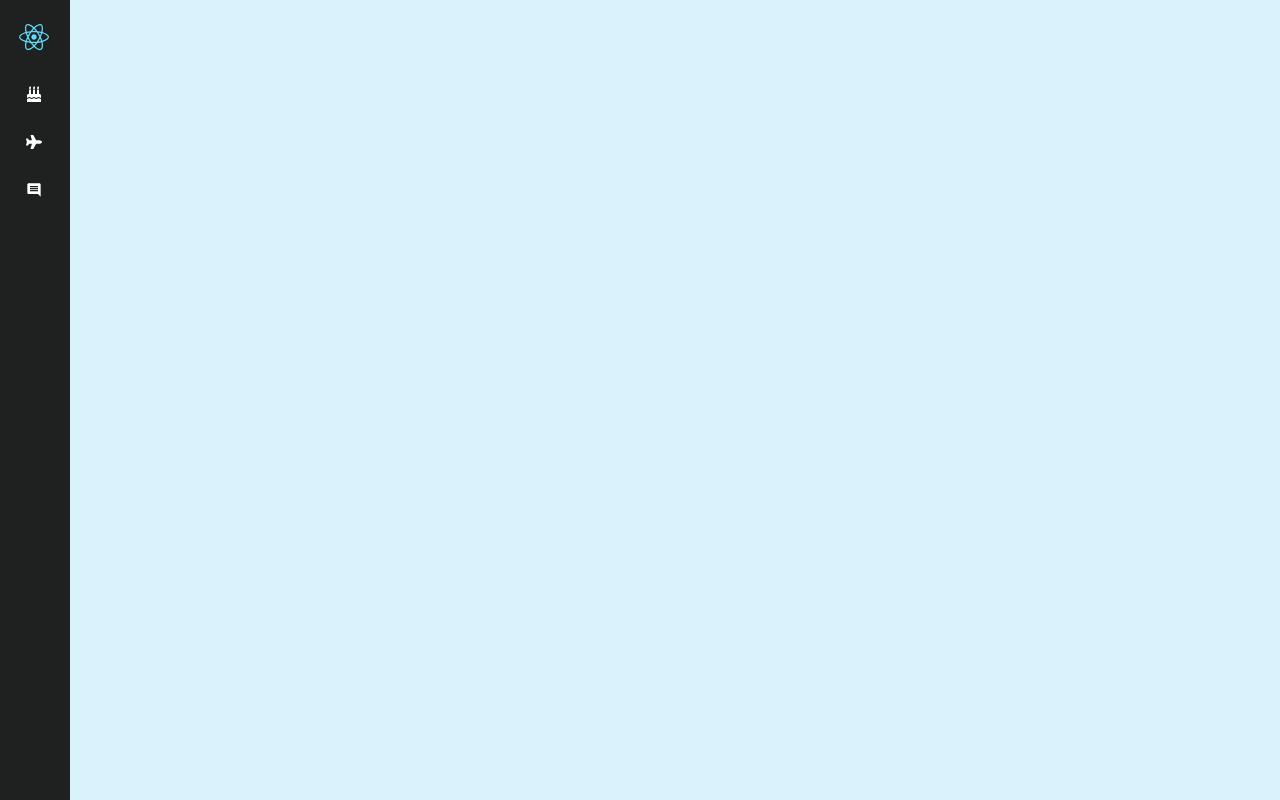
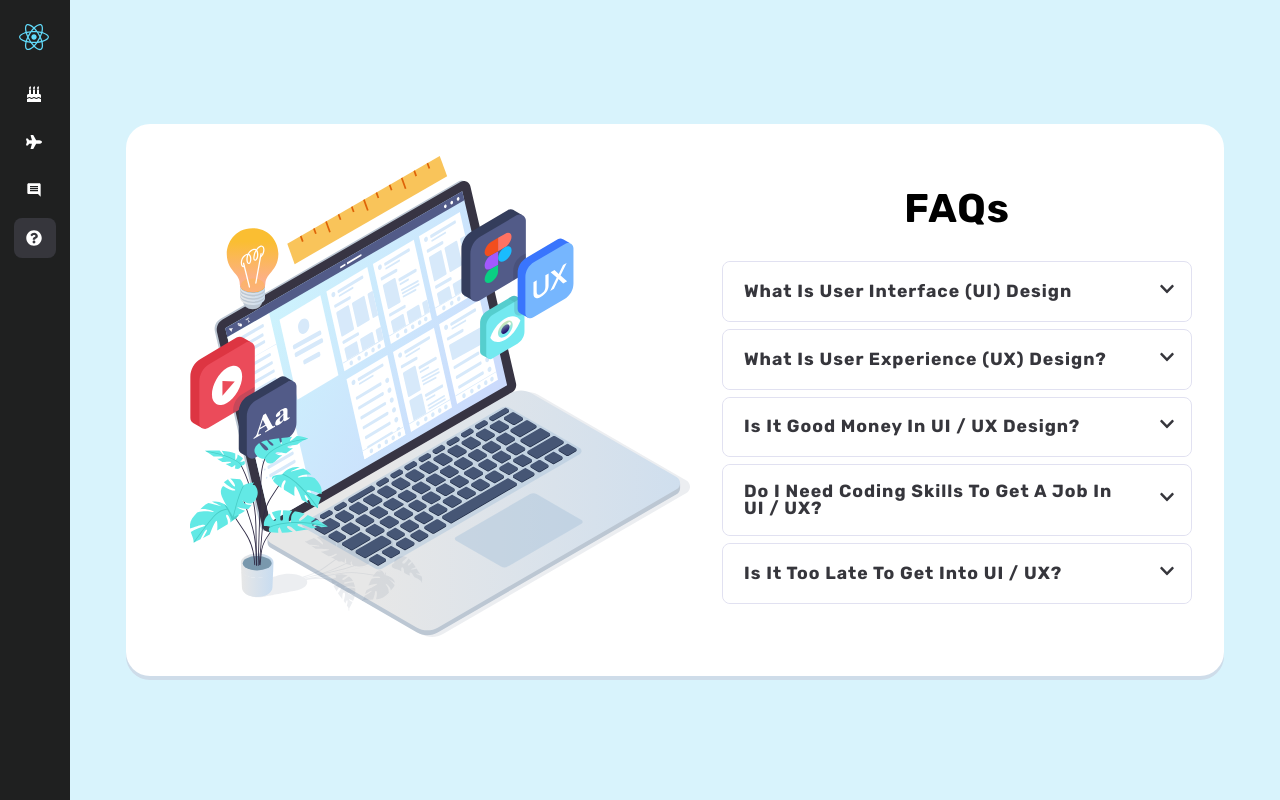
Before and after one commit to dolphius21/Hello-React, a React (Create React App) app: page /questions in a window 1280 px wide. Built offline with nearby package versions, Linux system fonts and the light colour scheme.

Commit message:
Done with Accordion component

```diff
--- a/src/App.js
+++ b/src/App.js
@@ -4,6 +4,7 @@ import Sidebar from './components/Sidebar';
 import Birthdays from './components/Birthdays';
 import Tours from './components/Tours';
 import Reviews from './components/Reviews';
+import Accordion from './components/Accordion';
 
 function App() {
   return (
@@ -24,6 +25,9 @@ function App() {
             <Route exact path="/reviews">
               <Reviews />
             </Route>
+            <Route exact path="/questions">
+              <Accordion />
+            </Route>
           </Switch>
         </main>
       </PageWrapper>
--- /dev/null
+++ b/src/components/Accordion.js
@@ -0,0 +1,52 @@
+import { useState, useEffect, useRef } from 'react';
+import questions from '../data/questions';
+import graphic from '../UIUX_design.svg';
+import Question from './Question';
+
+const Accordion = () => {
+  const [active, setActive] = useState(false);
+  const [height, setHeight] = useState(0);
+  const infoHeight = useRef(0);
+
+  const handleActiveClick = (id) => {
+    if (active === id) {
+      setActive(0);
+      setHeight(0);
+    } else {
+      setActive(id);
+    }
+  };
+
+  useEffect(() => {
+    if (active) {
+      setHeight(infoHeight.current.clientHeight);
+    }
+  }, [active]);
+
+  return (
+    <div className="accordion-container">
+      <div className="card accordion-card">
+        <div className="accordion-image-container">
+          <img src={graphic} alt="UI/UX design graphic" />
+        </div>
+        <div className="FAQs-container">
+          <h2>FAQs</h2>
+          {questions.map((question) => {
+            return (
+              <Question
+                key={question.id}
+                details={question}
+                active={active}
+                height={height}
+                infoHeight={infoHeight}
+                onActiveClick={handleActiveClick}
+              />
+            );
+          })}
+        </div>
+      </div>
+    </div>
+  );
+};
+
+export default Accordion;
--- /dev/null
+++ b/src/components/Question.js
@@ -0,0 +1,35 @@
+import { FaChevronUp, FaChevronDown } from 'react-icons/fa';
+
+const Question = ({ details, active, height, infoHeight, onActiveClick }) => {
+  return (
+    <div className="question-container">
+      <div
+        className="question"
+        onClick={() => onActiveClick(details.id)}
+        style={{
+          borderBottom:
+            active === details.id ? '1px solid #e1e1f1' : '1px solid #fff',
+          borderLeft:
+            active === details.id ? '5px solid #38b7dd' : '5px solid #fff',
+          color: active === details.id ? '#38b7dd' : undefined
+        }}
+      >
+        <h3 className="question-title">{details.title}</h3>
+        <span className="question-icon">
+          {active === details.id ? <FaChevronUp /> : <FaChevronDown />}
+        </span>
+      </div>
+      <div
+        className="question-info"
+        style={{
+          maxHeight: active === details.id ? height + 32 + 'px' : 0,
+          padding: `${active === details.id ? 16 + 'px' : 0} 1rem`
+        }}
+      >
+        <p ref={infoHeight}>{details.info}</p>
+      </div>
+    </div>
+  );
+};
+
+export default Question;
--- a/src/components/Sidebar.js
+++ b/src/components/Sidebar.js
@@ -1,5 +1,10 @@
 import { NavLink } from 'react-router-dom';
-import { FaReact, FaBirthdayCake, FaPlane } from 'react-icons/fa';
+import {
+  FaReact,
+  FaBirthdayCake,
+  FaPlane,
+  FaQuestionCircle
+} from 'react-icons/fa';
 import { MdComment } from 'react-icons/md';
 
 const Sidebar = () => {
@@ -27,6 +32,11 @@ const Sidebar = () => {
               <MdComment className="nav-icon" />
             </NavLink>
           </li>
+          <li className="nav-link">
+            <NavLink exact to="/questions" activeClassName="active">
+              <FaQuestionCircle className="nav-icon" />
+            </NavLink>
+          </li>
         </ul>
       </nav>
     </aside>
--- /dev/null
+++ b/src/data/questions.js
@@ -0,0 +1,29 @@
+const questions = [
+  {
+    id: 1,
+    title: 'What is User Interface (UI) Design',
+    info: 'User Interface (UI) Design brings together concepts from interaction design, visual design, and information architecture.'
+  },
+  {
+    id: 2,
+    title: 'What is User Experience (UX) Design?',
+    info: 'User Experience (UX) Design is the process of supporting user behavior through usability, usefulness, and desirability provided in the interaction with a product.'
+  },
+  {
+    id: 3,
+    title: 'Is it good money in UI / UX design?',
+    info: 'UI / UX salaries are impressive even at an entry level.'
+  },
+  {
+    id: 4,
+    title: 'Do I need coding skills to get a job in UI / UX?',
+    info: 'You can become a great product designer without learning to code, but I would be lying if I said that knowing at least some HTML and CSS is not an advantage.'
+  },
+  {
+    id: 5,
+    title: 'Is it too late to get into UI / UX?',
+    info: 'I would say it has never been a better time to get into UI/UX. The demand across the planet is increasing daily, and I don’t see it stopping anytime soon.'
+  }
+];
+
+export default questions;
--- a/src/index.css
+++ b/src/index.css
@@ -1,18 +1,20 @@
 @import url('https://fonts.googleapis.com/css2?family=Rubik:wght@400;500;600;700&display=swap');
 :root {
   --react-clr: #61dbfb;
+  --react-clr-lighter: #f5fcff;
   --react-clr-light: #d8f3fc;
-  --react-clr-dark: #38bcdd;
+  --react-clr-dark: #38b7dd;
   --red-clr: #ee4042;
   --green-clr: #3dd598;
   --neutral-clr: #9c9cb3;
-  --neutral-clr-light: #f2f2fb;
+  --neutral-clr-light: #e1e1f1;
   --neutral-clr-dark: #78788f;
   --white-clr: #fff;
   --black-clr: #1f2020;
   --black-clr-light: #36363c;
   --black-clr-dark: #1c1a1c;
-  --transition: all 0.3s linear;
+  --transition-1: all 0.2s linear;
+  --transition-2: all 0.3s linear;
   --spacing: 0.1rem;
   --border: 2px solid #eaeaf7;
   --radius-sm: 0.5rem;
@@ -62,7 +64,7 @@ h3 {
 h4 {
   font-size: 0.875rem;
 }
-@media screen and (min-width: 800px) {
+@media screen and (min-width: 992px) {
   h1 {
     font-size: 4rem;
   }
@@ -117,7 +119,7 @@ h4 {
   font-weight: 600;
   padding: 13px 40px;
   border: 0;
-  transition: var(--transition);
+  transition: var(--transition-2);
 }
 .btn-default {
   color: var(--white-clr);
@@ -154,7 +156,7 @@ h4 {
   background: var(--black-clr);
   color: var(--white-clr);
   overflow: hidden;
-  transition: var(--transition);
+  transition: var(--transition-2);
 }
 .sidebar-header {
   min-width: 40px;
@@ -185,7 +187,7 @@ h4 {
   color: var(--white-clr);
   padding: 0.75rem;
   border-radius: var(--radius-sm);
-  transition: var(--transition);
+  transition: var(--transition-2);
 }
 .nav-container .nav-links .nav-link .active {
   background: var(--black-clr-light);
@@ -361,18 +363,89 @@ h4 {
   background: transparent;
   border-color: transparent;
   margin: 0 0.5rem;
-  transition: var(--transition);
+  transition: var(--transition-2);
   cursor: pointer;
 }
 .prev-btn:hover,
 .next-btn:hover {
   color: var(--clr-primary-5);
 }
+/* Accordion Styles */
+.accordion-container {
+  max-width: 1200px;
+  text-align: center;
+}
+.accordion-card {
+  position: relative;
+  display: flex;
+  flex-direction: column;
+  justify-content: space-around;
+  align-items: center;
+  padding: 2rem;
+}
+.accordion-image-container {
+  width: 400px;
+  margin-bottom: 1rem;
+}
+.FAQs-container h2 {
+  margin-bottom: 2rem;
+}
+.question-container {
+  border: 1px solid var(--neutral-clr-light);
+  border-radius: var(--radius-sm);
+  max-width: 470px;
+  margin-bottom: 7px;
+  text-align: left;
+}
+.question {
+  display: flex;
+  justify-content: space-between;
+  align-items: center;
+  border-radius: var(--radius-sm);
+  padding: 1rem;
+  padding-top: 1.1rem;
+  cursor: pointer;
+  transition: var(--transition-2);
+  color: var(--black-clr-light);
+}
+.question:hover {
+  color: var(--react-clr-dark);
+}
+.question-title {
+  font-size: 1.1rem;
+  margin-right: 2rem;
+}
+.question-info {
+  background: var(--react-clr-lighter);
+  border-radius: 0 0 var(--radius-sm) var(--radius-sm);
+  padding: 0.5rem 1rem;
+  transition: var(--transition-1);
+  color: var(--neutral-clr-dark);
+  overflow: hidden;
+}
+@media screen and (max-width: 750px) {
+  .accordion-card {
+    padding-top: 140px;
+  }
+  .accordion-image-container {
+    width: 250px;
+    position: absolute;
+    top: -120px;
+  }
+}
+@media screen and (min-width: 992px) {
+  .accordion-card {
+    flex-direction: row;
+  }
+  .accordion-image-container {
+    width: 500px;
+    margin: 0 2rem;
+  }
+}
 /* Loader Styles*/
 .spinner {
   animation: rotator 1.4s linear infinite;
 }
-
 @keyframes rotator {
   0% {
     transform: rotate(0deg);
```
Also changed, not shown: src/UIUX_design.svg (added).
